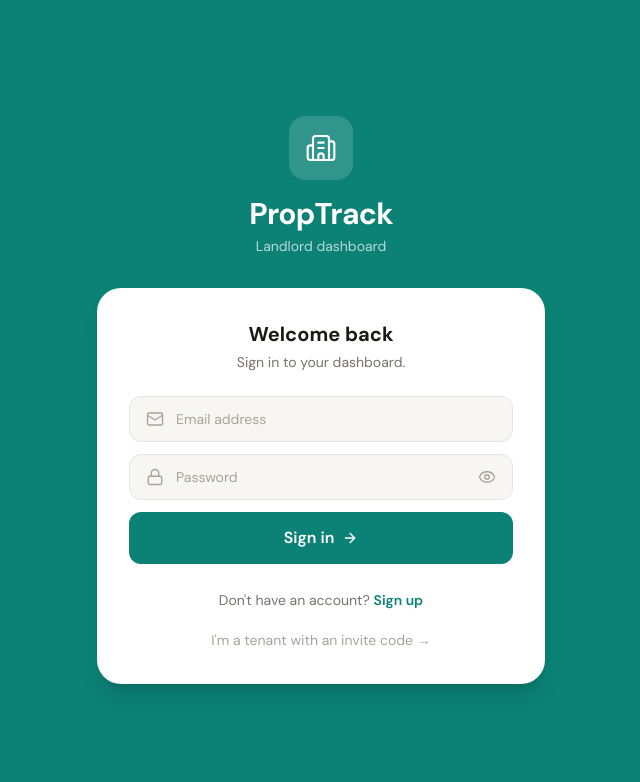
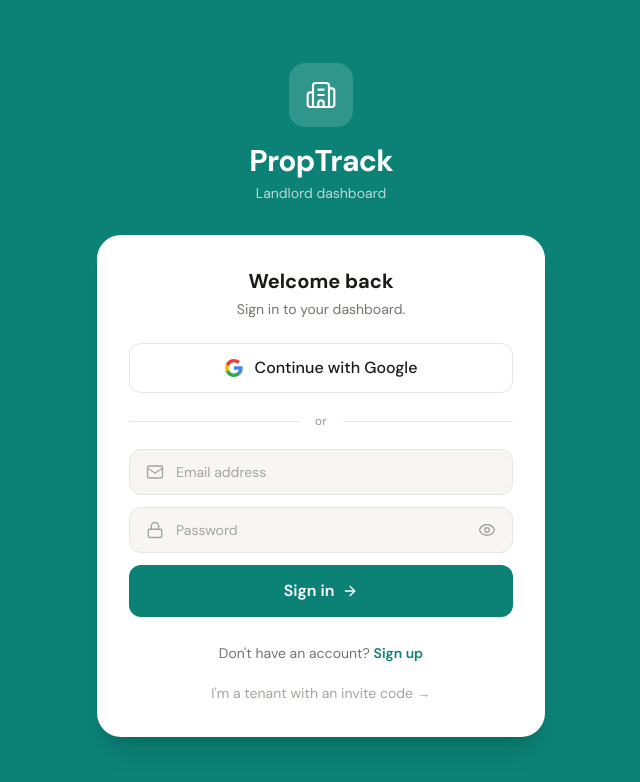
Before and after one commit to jarrettlove48-web/proptrack-web-, a Next.js app in the folder proptrack-web/: page /auth in a window 1280 px wide. Shown: the top 782 px of the page, without its empty margins (319-959 px from the left). Built offline with nearby package versions, Linux system fonts and the light colour scheme; no server answers.

Commit message:
Implement Google sign-in in AuthForm
Added Google sign-in functionality with loading state.

```diff
--- a/proptrack-web/app/auth/page.tsx
+++ b/proptrack-web/app/auth/page.tsx
@@ -5,6 +5,17 @@
 import { createClient } from "@/lib/supabase-browser";
 import { Building2, Mail, Lock, User, ArrowRight, Eye, EyeOff } from "lucide-react";
 import Link from "next/link";
+
+function GoogleIcon() {
+  return (
+    <svg width="18" height="18" viewBox="0 0 18 18" fill="none">
+      <path d="M17.64 9.2c0-.637-.057-1.251-.164-1.84H9v3.481h4.844a4.14 4.14 0 01-1.796 2.716v2.259h2.908c1.702-1.567 2.684-3.875 2.684-6.615z" fill="#4285F4"/>
+      <path d="M9 18c2.43 0 4.467-.806 5.956-2.18l-2.908-2.259c-.806.54-1.837.86-3.048.86-2.344 0-4.328-1.584-5.036-3.711H.957v2.332A8.997 8.997 0 009 18z" fill="#34A853"/>
+      <path d="M3.964 10.71A5.41 5.41 0 013.682 9c0-.593.102-1.17.282-1.71V4.958H.957A8.996 8.996 0 000 9c0 1.452.348 2.827.957 4.042l3.007-2.332z" fill="#FBBC05"/>
+      <path d="M9 3.58c1.321 0 2.508.454 3.44 1.345l2.582-2.58C13.463.891 11.426 0 9 0A8.997 8.997 0 00.957 4.958L3.964 7.29C4.672 5.163 6.656 3.58 9 3.58z" fill="#EA4335"/>
+    </svg>
+  );
+}
 
 function AuthForm() {
   const router = useRouter();
@@ -18,9 +29,28 @@
   const [name, setName] = useState("");
   const [showPassword, setShowPassword] = useState(false);
   const [loading, setLoading] = useState(false);
+  const [googleLoading, setGoogleLoading] = useState(false);
   const [error, setError] = useState("");
 
   const supabase = createClient();
+
+  async function handleGoogleSignIn() {
+    setError("");
+    setGoogleLoading(true);
+    try {
+      const { error: oauthError } = await supabase.auth.signInWithOAuth({
+        provider: "google",
+        options: {
+          redirectTo: `${window.location.origin}/auth/callback?next=${encodeURIComponent(nextPath)}`,
+        },
+      });
+      if (oauthError) throw oauthError;
+    } catch (err: unknown) {
+      const message = err instanceof Error ? err.message : "Google sign-in failed";
+      setError(message);
+      setGoogleLoading(false);
+    }
+  }
 
   async function handleSubmit(e: React.FormEvent) {
     e.preventDefault();
@@ -38,7 +68,6 @@
         });
         if (signUpError) throw signUpError;
 
-        // After signup, update the profile role to landlord
         const { data: { user } } = await supabase.auth.getUser();
         if (user) {
           await supabase
@@ -90,6 +119,29 @@
             ? "Start tracking maintenance in minutes."
             : "Sign in to your dashboard."}
         </p>
+
+        {/* Google Sign-In */}
+        <button
+          onClick={handleGoogleSignIn}
+          disabled={googleLoading}
+          className="w-full flex items-center justify-center gap-3 bg-white hover:bg-gray-50 text-charcoal font-medium py-3 rounded-xl transition-colors border border-warm-300 disabled:opacity-60 mb-5"
+        >
+          {googleLoading ? (
+            <div className="w-5 h-5 border-2 border-charcoal-tertiary/30 border-t-charcoal-tertiary rounded-full animate-spin" />
+          ) : (
+            <>
+              <GoogleIcon />
+              Continue with Google
+            </>
+          )}
+        </button>
+
+        {/* Divider */}
+        <div className="flex items-center gap-4 mb-5">
+          <div className="flex-1 h-px bg-warm-300" />
+          <span className="text-xs text-charcoal-tertiary font-medium">or</span>
+          <div className="flex-1 h-px bg-warm-300" />
+        </div>
 
         <form onSubmit={handleSubmit} className="space-y-3">
           {mode === "signup" && (
```
